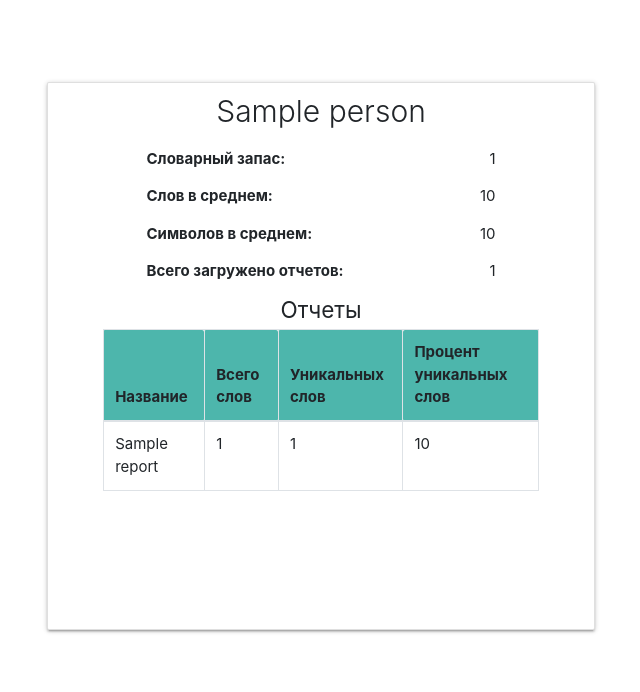
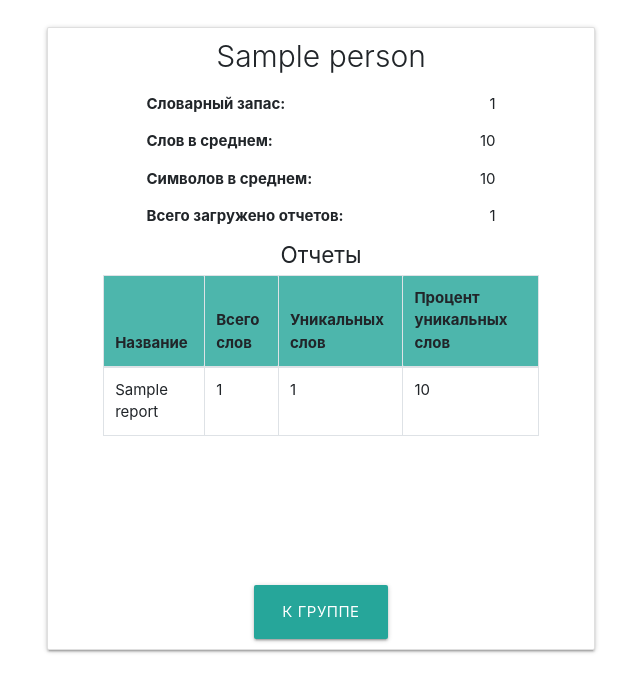
Before and after one commit to moevm/nosql1h19-report-stats, a Flask app: template src/templates/person.html in a window 1280 px wide. Shown: the top 692 px of the page, without its empty margins (319-959 px from the left). Run offline with Flask 2, Linux system fonts and the light colour scheme; the template is opened without the code that fills it: most values are stand-ins (such as "Sample title", 1, 10 or a date in 2020); parts of the project's set-up code (start-up, migrations or seed data) failed here and were passed over; some libraries are stand-ins or nearby versions.

Commit message:
to group button

```diff
--- a/src/templates/person.html
+++ b/src/templates/person.html
@@ -15,7 +15,7 @@
         <div class="row align-items-center h-100">
             <div class="col"></div>
             <div class="col-12 col-sm-12 col-md-8 col-lg-8 col-xl-8 center-align">
-                <div class="card white h-100 person-card" style="margin-top: 15%;">
+                <div class="card white h-100 person-card" style="margin-top: 5%;">
                     <div class="person-card-content">
                         <div class="rep-card-word-content">
                             <h6 class="person-name">{{ person }}</h6>
@@ -60,7 +60,9 @@
                                     </tbody>
                                 </table>
                             </div>
-                    </div>
+                            <button class="waves-effect waves-light btn-large" style="margin: 10px;"
+                            onclick="window.location='/groups/{{ group_num }}'">К группе</button>
+                        </div>
                 </div>
             </div>
             <div class="col"></div>
```
